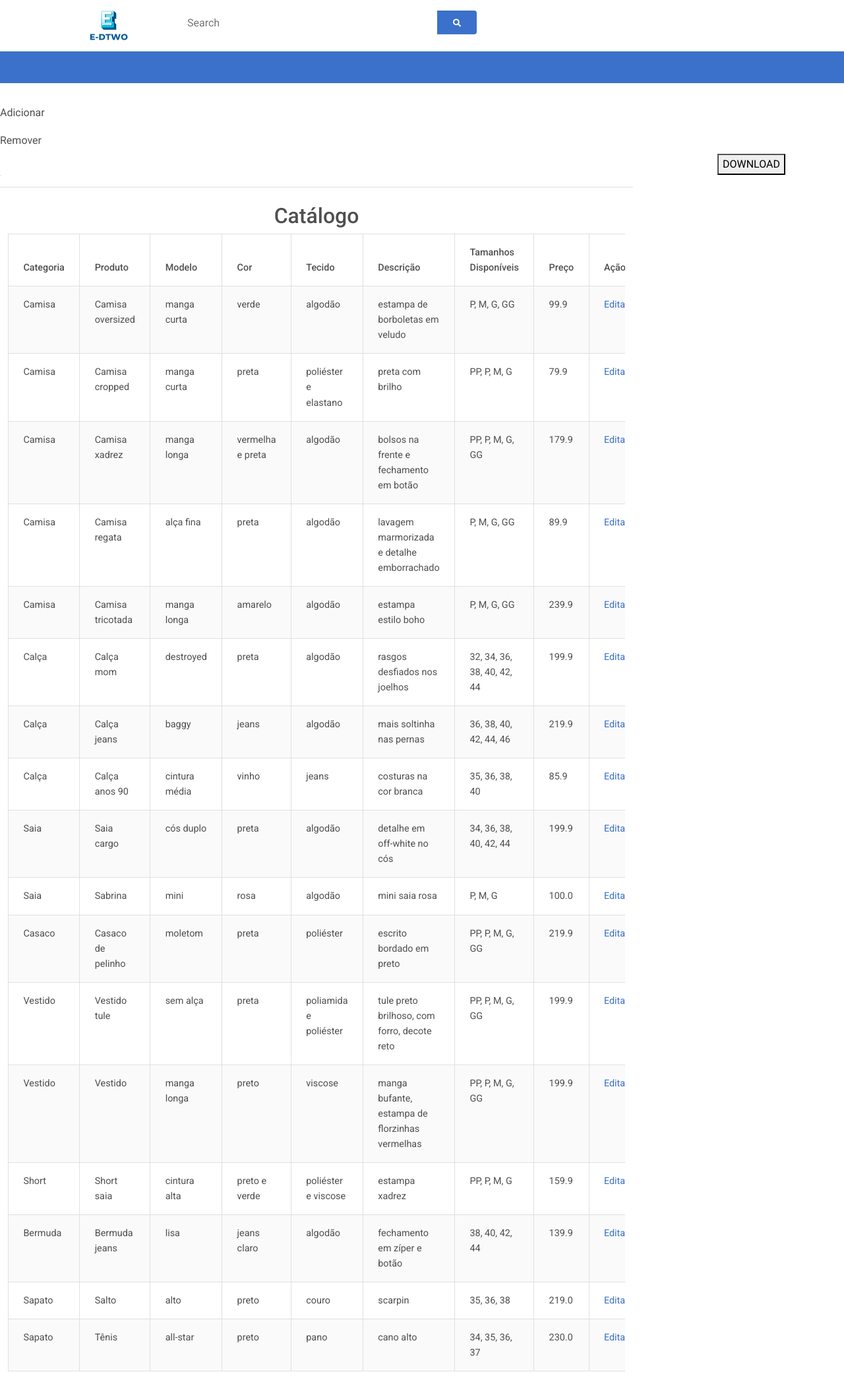
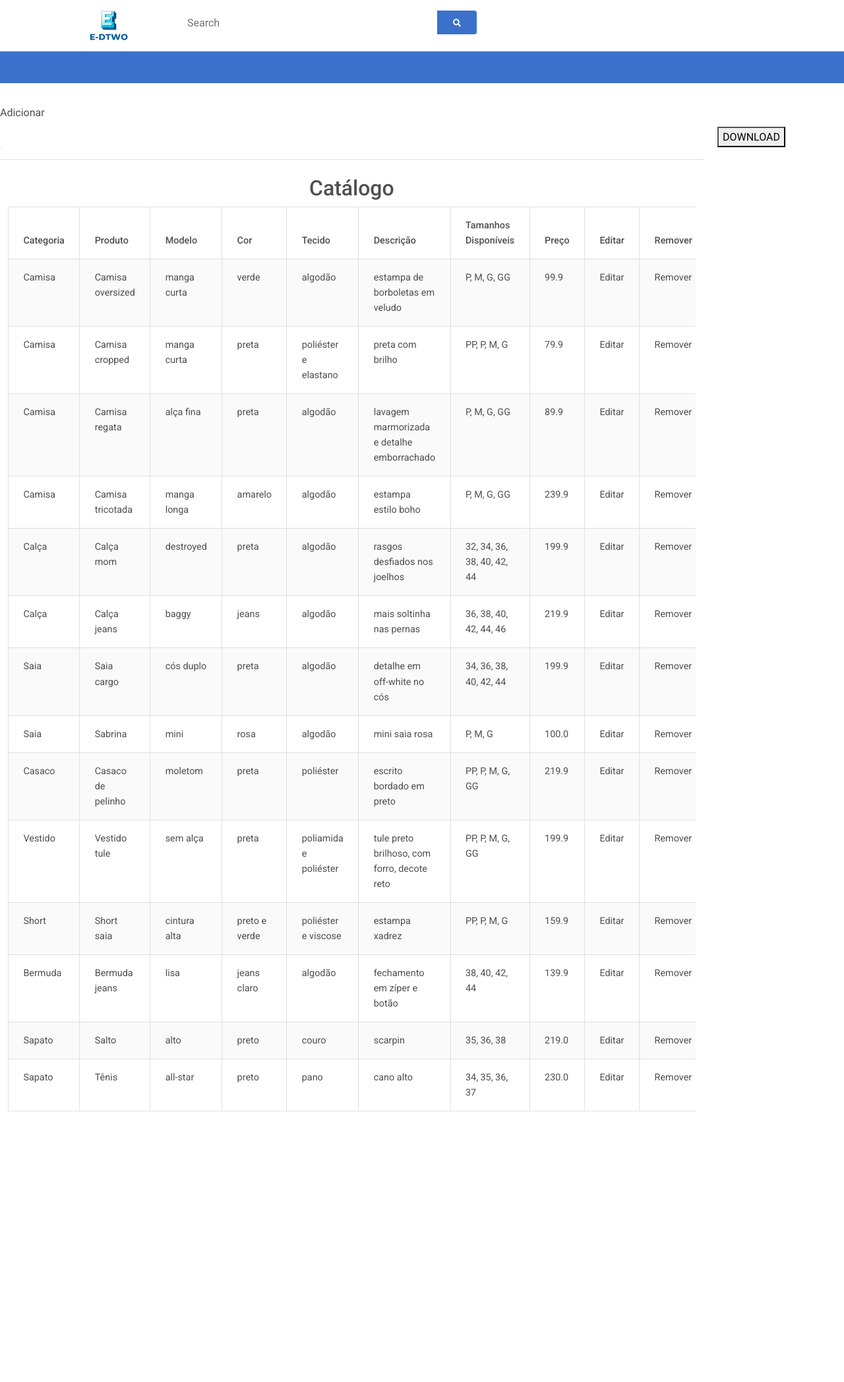
Before and after one commit to Iuiza/Trabalho_ED2, a Flask app: page /etapa1 in a window 1280 px wide. Shown: the whole page at 66% size. After the commit the page ends 1684 px from the top, so only its background shows below. Run offline with Flask 3, Linux system fonts and the light colour scheme; some libraries are stand-ins or nearby versions.

Commit message:
remover arrumado

```diff
--- a/main.py
+++ b/main.py
@@ -91,14 +91,14 @@ def editar_produto_pagina(categoria, nome):
         return redirect('/')
     return render_template('editar_produto.html', produto=produto)
 
-@app.route('/remover_produto', methods=['GET', 'POST'])
-def remover_produto_pagina():
+@app.route('/remover_produto/<categoria>/<nome>', methods=['GET', 'POST'])
+def remover_produto_pagina(categoria, nome):
     if request.method == 'POST':
-        categoria = request.form['categoria'].lower()
-        produto_nome = request.form['nome'].lower()
-        remover_produto(categoria, produto_nome)
+        remover_produto(categoria, nome)  # Pass categoria and nome instead of categoria and produto
         return redirect('/')
-    return render_template('remover_produto.html')
+    catalogo = carregar_catalogo()
+    produto = catalogo.get(categoria, {}).get(nome)
+    return render_template('remover_produto.html', produto=produto)
 
 if __name__ == "__main__":
     app.run(debug=True)
--- a/produtos.json
+++ b/produtos.json
@@ -25,20 +25,6 @@
                 "G"
             ],
             "preco": 79.9
-        },
-        "Camisa Xadrez": {
-            "modelo": "manga longa",
-            "cor": "vermelha e preta",
-            "tecido": "algodão",
-            "descricao": "bolsos na frente e fechamento em botão",
-            "tamanhos": [
-                "PP",
-                "P",
-                "M",
-                "G",
-                "GG"
-            ],
-            "preco": 179.9
         },
         "Camisa Regata": {
             "modelo": "alça fina",
@@ -98,19 +84,6 @@
                 46
             ],
             "preco": 219.9
-        },
-        "Calça anos 90": {
-            "modelo": "cintura média",
-            "cor": "vinho",
-            "tecido": "jeans",
-            "descricao": "costuras na cor branca",
-            "tamanhos": [
-                "35",
-                "36",
-                "38",
-                "40"
-            ],
-            "preco": 85.9
         }
     },
     "saia": {
@@ -164,20 +137,6 @@
             "cor": "preta",
             "tecido": "poliamida e poliéster",
             "descricao": "tule preto brilhoso, com forro, decote reto",
-            "tamanhos": [
-                "PP",
-                "P",
-                "M",
-                "G",
-                "GG"
-            ],
-            "preco": 199.9
-        },
-        "Vestido": {
-            "modelo": "manga longa",
-            "cor": "preto",
-            "tecido": "viscose",
-            "descricao": "manga bufante, estampa de florzinhas vermelhas",
             "tamanhos": [
                 "PP",
                 "P",
--- a/templates/etapa1.html
+++ b/templates/etapa1.html
@@ -62,13 +62,6 @@
       </li>
     </ul>
 
-    <ul class="navbar-nav me-auto mb-2 mb-lg-0">
-      <li class="nav-item">
-        <a class="nav-link" href={{ url_for('remover_produto_pagina') }} target="_blank">Remover</a>
-      </li>
-    </ul>
-  </header>
-
   <!-- sidebar + content -->
   <section class="">
     <div class="download">
@@ -78,7 +71,7 @@
     </div>
     <!-- sidebar -->
     <!-- content -->
-    <div class="col-lg-9">
+    <div class="col-lg-10">
       <header class="d-sm-flex align-items-center border-bottom mb-4 pb-3">
         <div class="btn-group shadow-0 border">
         </div>
@@ -97,7 +90,8 @@
                 <th scope="col">Descrição</th>
                 <th scope="col">Tamanhos Disponíveis</th>
                 <th scope="col">Preço</th>
-                <th scope="col">Ação</th>
+                <th scope="col">Editar</th>
+                <th scope="col">Remover</th>
               </tr>
             </thead>
             <tbody>
@@ -113,8 +107,8 @@
                 <td>{% for tamanho in produto_info['tamanhos'] %}{{ tamanho }}{% if not loop.last %}, {% endif %}{% endfor
                   %}</td>
                 <td>{{ produto_info['preco'] }}</td>
-                <td><a href="{{ url_for('editar_produto_pagina', categoria=categoria, nome=produto_nome) }}">Editar</a>
-                </td>
+                <td><a class="nav-link" href="{{ url_for('editar_produto_pagina', categoria=categoria, nome=produto_nome) }}">Editar</a></td>
+                <td><a class="nav-link" href="{{ url_for('remover_produto_pagina', categoria=categoria, nome=produto_nome) }}">Remover</a></td>
               </tr>
               {% endfor %}
               {% endfor %}
```
Also changed, not shown: templates/remover_produto.html (+18 -6 lines), 1 other file.
